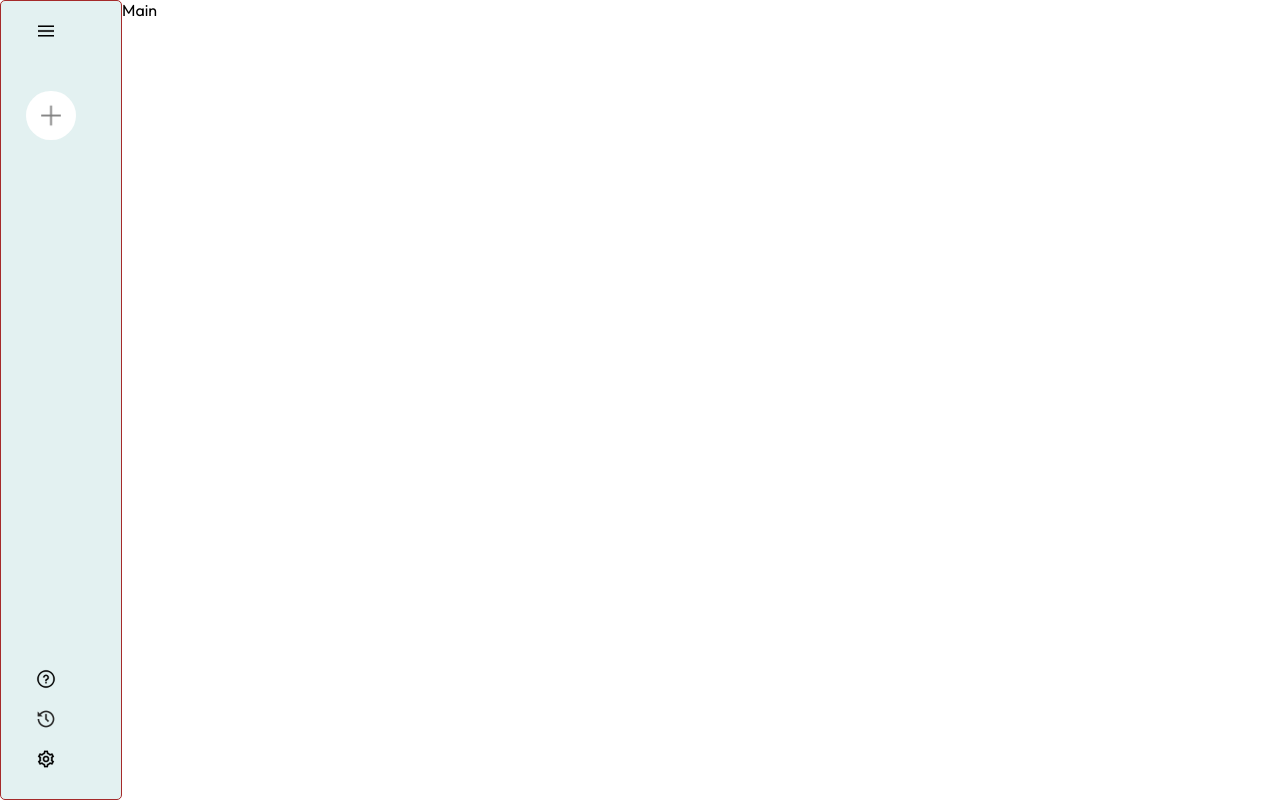
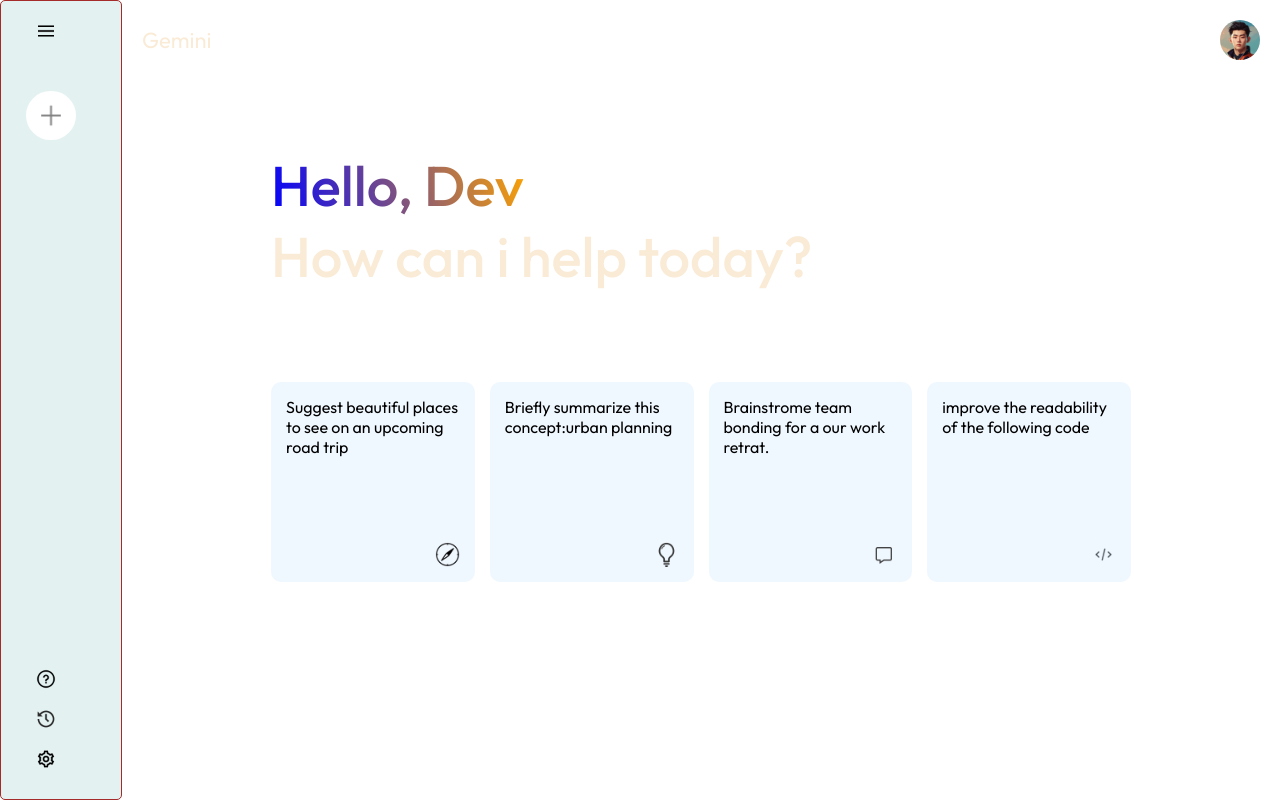
Before and after one commit to satyakumarch/Gemini-Clone, a React (Vite) app: page / in a window 1280 px wide. Built offline with nearby package versions, Linux system fonts and the light colour scheme.

Commit message:
Styling to the main.css

```diff
--- a/src/Components/Main/Main.css
+++ b/src/Components/Main/Main.css
@@ -0,0 +1,57 @@
+.main{
+    flex: 1;
+    min-height: 100vh;
+    padding-bottom:15vh ;
+    position: relative;
+}
+.main .nav{
+    display: flex;
+    align-items: center;
+    justify-content: space-between;
+    font-size: 22px;
+    padding: 20px;
+    color: antiquewhite;
+}
+.main .nav img{
+    width: 40px;
+    border-radius: 50%;
+}
+.main-container{
+    max-width: 900px;
+    margin: auto;
+}
+.main .greet{
+    margin:50px 0px;
+    font-size: 56px;
+    color: antiquewhite;
+    font-weight: 500;
+    padding: 20px;
+}
+.main .greet span{
+    background: -webkit-linear-gradient(16deg,blue,orange );
+    -webkit-background-clip: text;
+    -webkit-text-fill-color: transparent;
+}
+.main .cards{
+    display: grid;
+    grid-template-columns: repeat(auto-fill,minmax(180px,1fr));
+    gap:15px;
+    padding: 20px;
+}
+.main .card{
+    height: 200px;
+    padding: 15px;
+    background-color:aliceblue;
+    border-radius: 10px;
+    position: relative;
+    cursor: pointer;
+}
+.main .card img{
+    width: 35px;
+    padding:5px ;
+    position: absolute;
+    background-color: aliceblue;
+    border-radius: 20px;
+    bottom: 10px;
+    right: 10px;
+}
--- a/src/Components/Main/Main.jsx
+++ b/src/Components/Main/Main.jsx
@@ -1,9 +1,38 @@
 import React from 'react'
 import "./Main.css";
-
+import {assets} from '../../assets/assets';
 const Main = () => {
   return (
-    <div>Main</div>
+    <div className='main'>
+        <div className='nav'>
+            <p>Gemini</p>
+            <img src={assets.user_icon} alt="" />
+        </div>
+        <div className="main-container">
+            <div className="greet">
+                <p><span>Hello, Dev</span></p>
+                <p>How can i help today?</p>
+            </div>
+            <div className="cards">
+                <div className="card">
+                    <p>Suggest beautiful places to see on an upcoming road trip</p>
+                    <img src={assets.compass_icon} alt="" />
+                </div>
+                <div className="card">
+                    <p>Briefly summarize this concept:urban planning</p>
+                    <img src={assets.bulb_icon} alt="" />
+                </div>
+                <div className="card">
+                    <p>Brainstrome team bonding for a our work retrat.</p>
+                    <img src={assets.message_icon} alt="" />
+                </div>
+                <div className="card">
+                    <p>improve the readability of the following code</p>
+                    <img src={assets.code_icon} alt="" />
+                </div>
+            </div>
+        </div>
+    </div>
   )
 }
 
```
